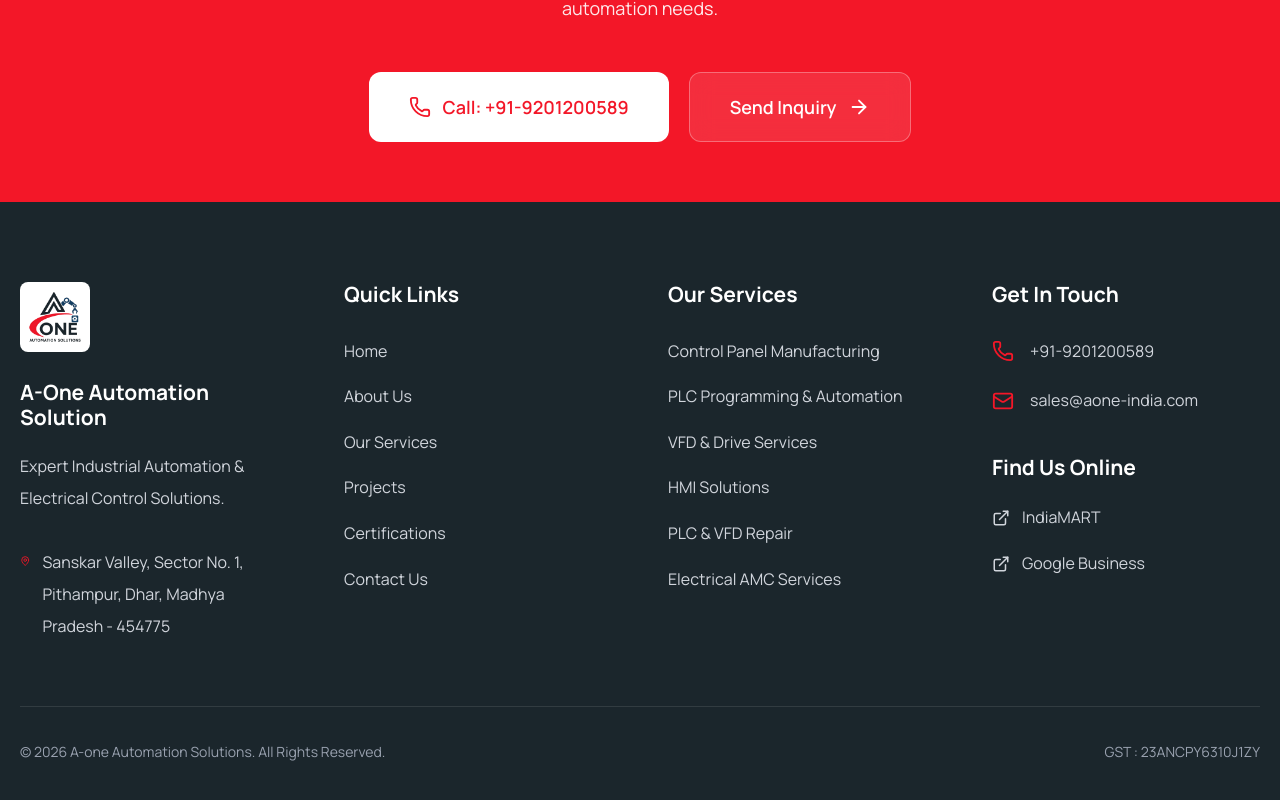
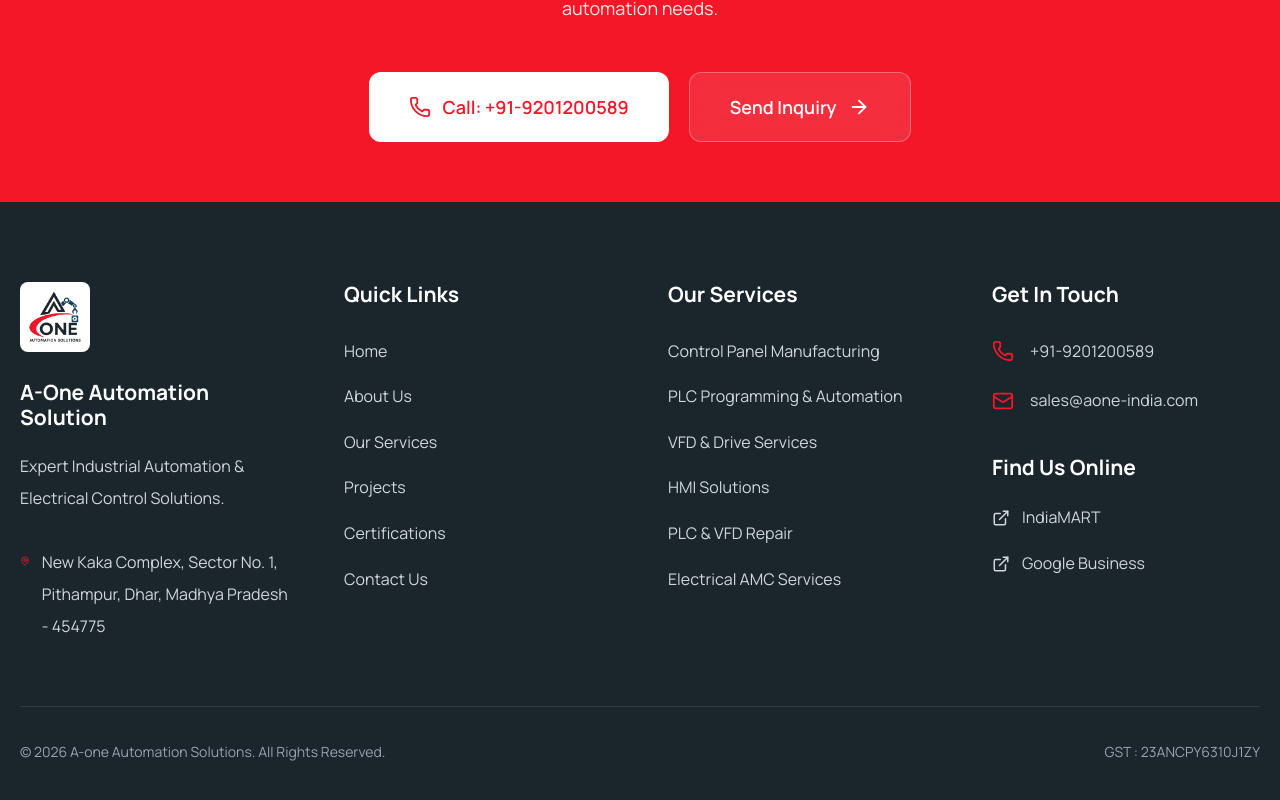
Before and after one commit to Rohit5850/A-one-Automation-New, a Next.js app: page / in a window 1280 px wide. Shown: the part 4639-5439 px from the top of the page. Built offline with nearby package versions, Linux system fonts and the light colour scheme.

Commit message:
Changed future

```diff
--- a/app/Components/Footer.jsx
+++ b/app/Components/Footer.jsx
@@ -61,8 +61,8 @@
               <MapPin className="mt-1 text-primary" size={22} />
 
               <p className="text-gray-300 leading-8 text-[16px]">
-                Sanskar Valley, Sector No. 1, Pithampur, Dhar, Madhya Pradesh -
-                454775
+                New Kaka Complex, Sector No. 1, Pithampur, Dhar, Madhya Pradesh
+                - 454775
               </p>
             </div>
           </div>
```
